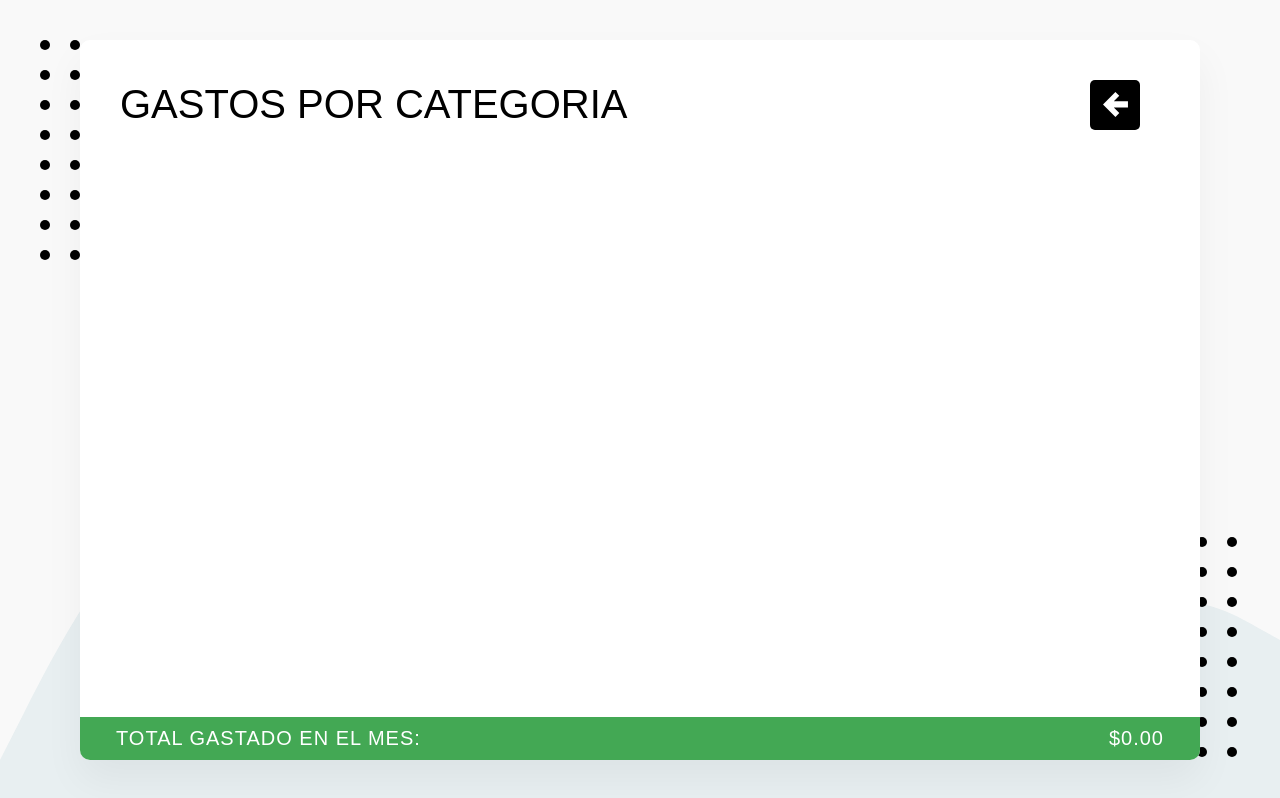
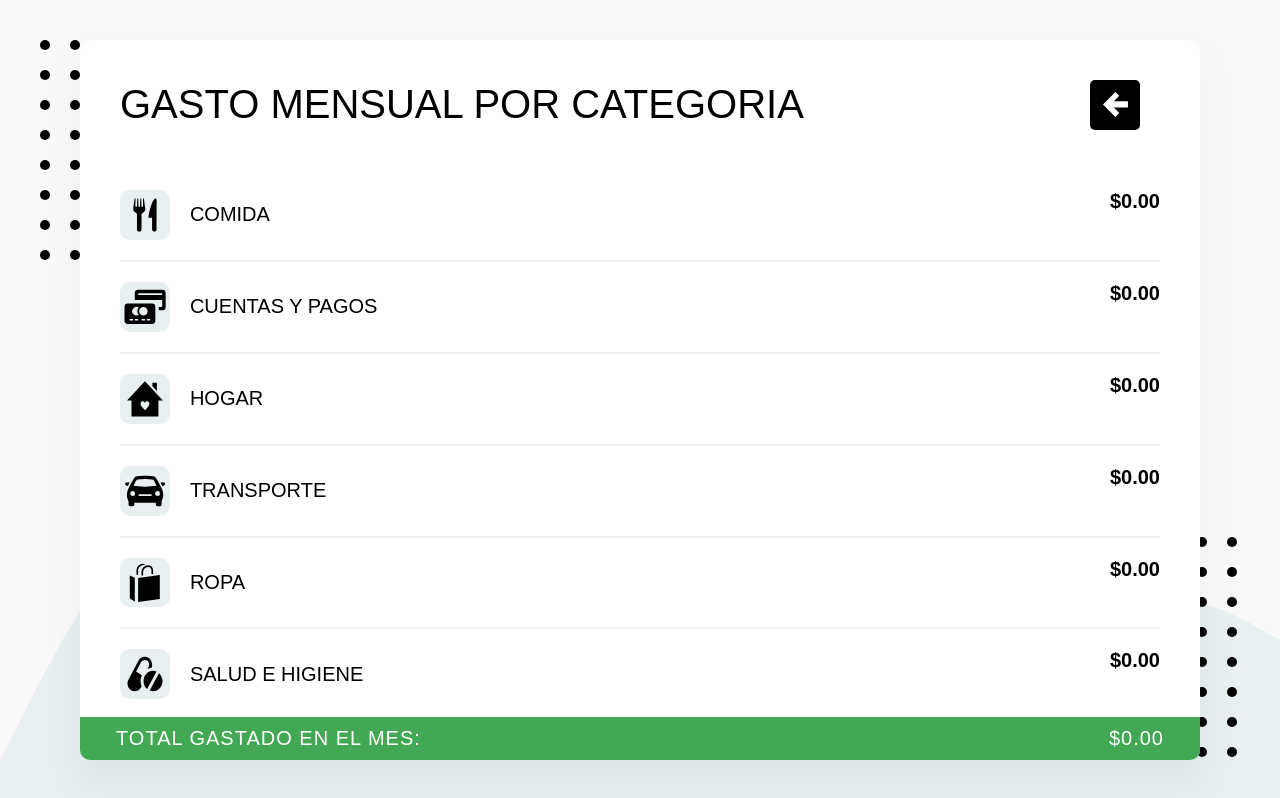
Before and after one commit to saalej/app-lista-gastos, a React (Create React App) app: page /gastos-categoria in a window 1280 px wide. Built offline with nearby package versions, Linux system fonts and the light colour scheme; no server answers; the database is empty; sample sign-in values are in the browser's storage; what webfontloader would draw is missing.

Commit message:
Gasto mensual listado

```diff
--- a/src/components/ExpenseCategory.js
+++ b/src/components/ExpenseCategory.js
@@ -4,19 +4,44 @@ import { Header, Title } from "../elements/Header";
 import BtnReturn from "../elements/BtnReturn";
 import TotalPendingBar from "./TotalSpendingBar";
 import useGetExpensesMonthCategory from "../hooks/useGetExpensesMonthCategory";
+import {
+  ListCategory,
+  Category,
+  Value,
+  ListCategoryElement,
+} from "../elements/ExpensiveList";
+import IconsCategory from "../elements/IconsCategory";
+import formatAmount from "../functions/ConvertToCurrency";
 
 const ExpenseCategory = () => {
-  useGetExpensesMonthCategory();
+  const expensesCategory = useGetExpensesMonthCategory();
+
+  console.log(expensesCategory);
 
   return (
     <>
       <Helmet>
-        <title>Gastos por categoria</title>
+        <title>Gasto mensual por categoria</title>
       </Helmet>
       <Header>
-        <Title>Gastos por categoria</Title>
+        <Title>Gasto mensual por categoria</Title>
         <BtnReturn></BtnReturn>
       </Header>
+
+      <ListCategory>
+        {expensesCategory.map((element, index) => {
+          return (
+            <ListCategoryElement index={index}>
+              <Category>
+                <IconsCategory id={element.Categoria}></IconsCategory>
+                {element.Categoria}
+              </Category>
+              <Value>{formatAmount(element.Cantidad)}</Value>
+            </ListCategoryElement>
+          );
+        })}
+      </ListCategory>
+
       <TotalPendingBar></TotalPendingBar>
     </>
   );
--- a/src/components/SelectCategory.js
+++ b/src/components/SelectCategory.js
@@ -68,7 +68,7 @@ const SelecCategory = ({ category, setCategory }) => {
     { id: "hogar", texto: "Hogar" },
     { id: "transporte", texto: "Transporte" },
     { id: "ropa", texto: "Ropa" },
-    { id: "salud e higiene", texto: "Salud e Higiene" },
+    { id: "salud e higiene", texto: "Salud e higiene" },
     { id: "compras", texto: "Compras" },
     { id: "diversion", texto: "Diversión" },
   ];
--- a/src/hooks/useGetExpensesMonth.js
+++ b/src/hooks/useGetExpensesMonth.js
@@ -43,6 +43,7 @@ const useGetExpensesMonth = () => {
       return unsuscribe;
     }
   }, [user]);
+
   return expensesMonth;
 };
 
--- a/src/hooks/useGetExpensesMonthCategory.js
+++ b/src/hooks/useGetExpensesMonthCategory.js
@@ -22,7 +22,7 @@ const useGetExpensesMonthCategory = () => {
         Ropa: 0,
         "Salud e higiene": 0,
         Compras: 0,
-        Diversion: 0,
+        Diversión: 0,
       }
     );
 
```
